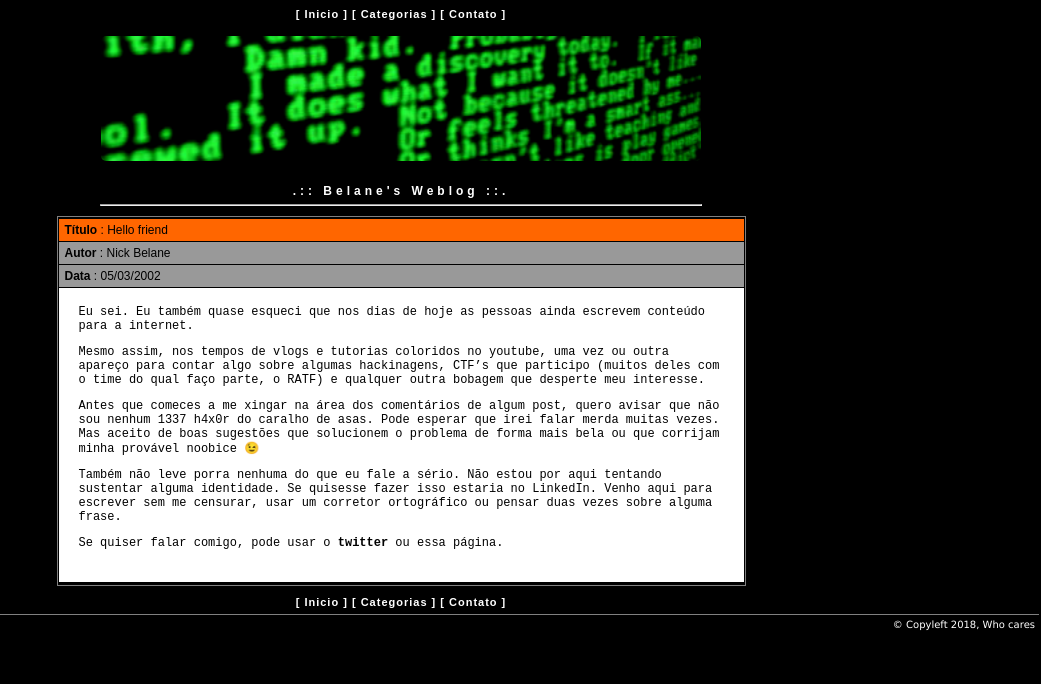
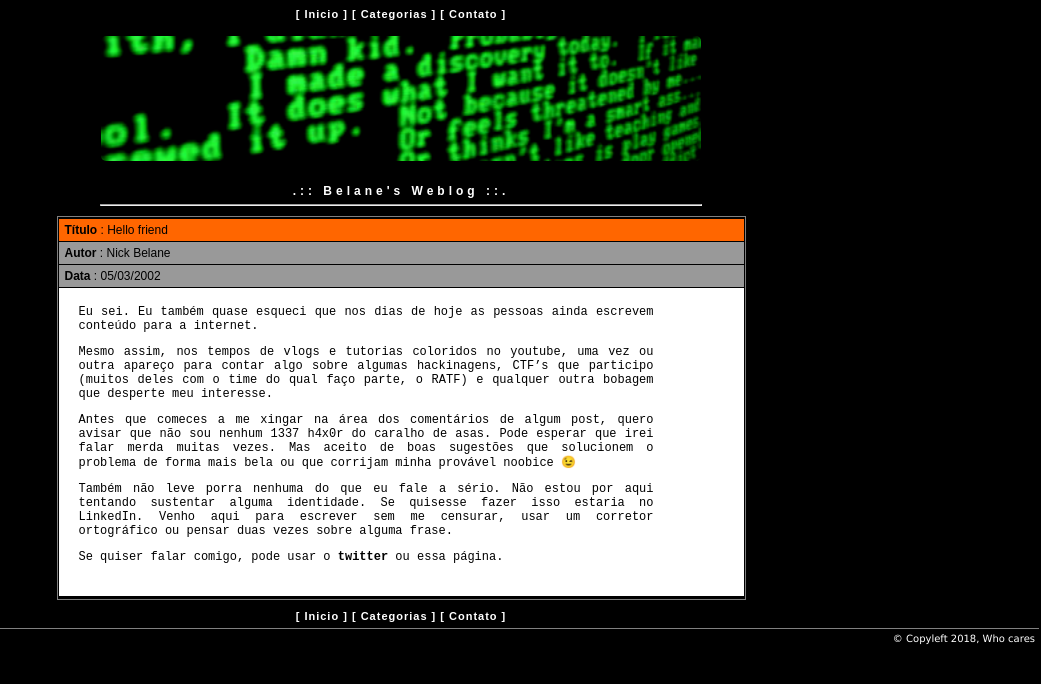
Before and after one commit to nick-belane/nick-belane.github.io, a Jekyll site: the page built from index.md, in a window 1280 px wide. Shown: the top 684 px of the page, without its empty margins (239-1280 px from the left). Built offline with Jekyll 4.4.1, drawn with Linux system fonts in a browser that asks for light colours.

Commit message:
Update main.css

```diff
--- a/assets/css/main.css
+++ b/assets/css/main.css
@@ -138,6 +138,11 @@ pre {
     border-top: 1px solid gray;
 }
 
+p {
+    margin-right: 70px;
+    text-align: justify;
+}
+
 /* .footer {
   position: relative;
   right: 0;
```
